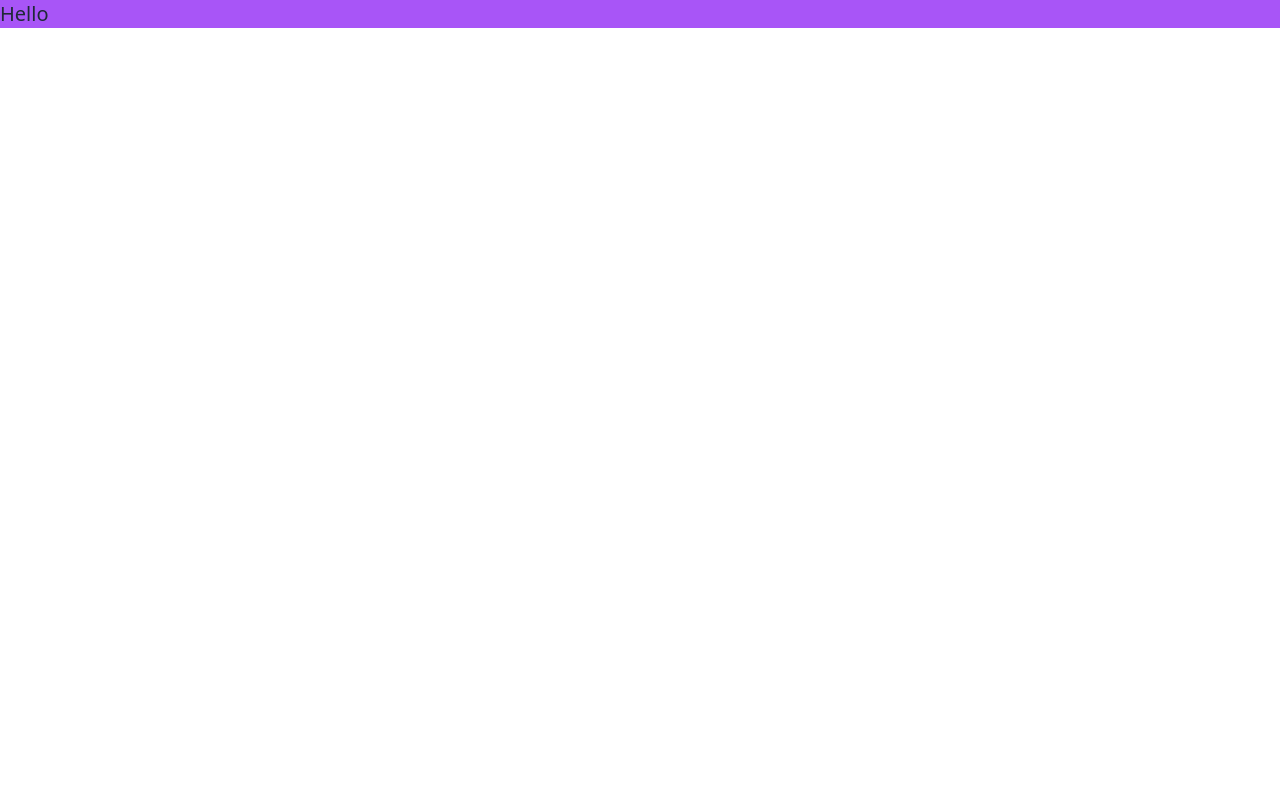
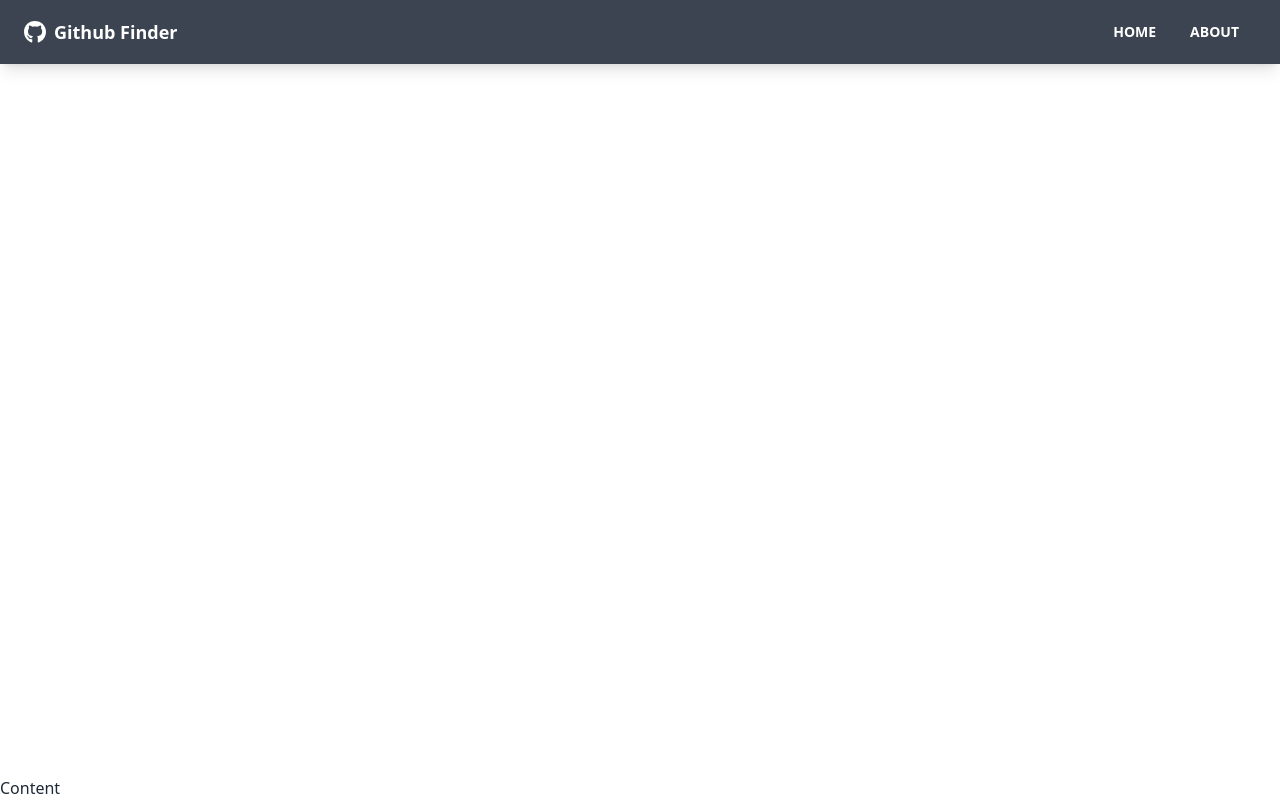
Before and after one commit to PSzkliniarz/React---GitHub-finder, a React (Create React App) app: page / in a window 1280 px wide. Built offline with nearby package versions, Linux system fonts and the light colour scheme; the HTML template or start-up script is replaced by a standard one.

Commit message:
Added navbar

```diff
--- a/package.json
+++ b/package.json
@@ -9,6 +9,8 @@
     "daisyui": "^2.15.1",
     "react": "^18.1.0",
     "react-dom": "^18.1.0",
+    "react-icons": "^4.3.1",
+    "react-router-dom": "^6.3.0",
     "react-scripts": "5.0.1",
     "web-vitals": "^2.1.4"
   },
--- a/src/App.js
+++ b/src/App.js
@@ -1,9 +1,17 @@
+import {BrowserRouter as Router, Route} from 'react-router-dom'
+import Navbar from './components/layout/Navbar';
+
 function App() {
   return (
-    <div className="bg-purple-500">
-      <h1 className='text-xl'>Hello</h1>
+    <Router>
+      <div className='flex flex-col justify-between h-screen'>
+      <Navbar />
+      <main>
+        Content
+      </main>
 
-    </div>
+      </div>
+    </Router>
   );
 }
 
--- /dev/null
+++ b/src/components/layout/Navbar.jsx
@@ -0,0 +1,39 @@
+import {FaGithub} from 'react-icons/fa'
+import {Link} from 'react-router-dom'
+import PropTypes from 'prop-types'
+
+function Navbar({title}) {
+  return (
+    <nav className='navbar mb-12 shadow-lg bg-neutral text-neutral-content'>
+        <div className='container mx-auto'>
+            <div className='flexnone px-2 mx-2'>
+                <FaGithub className='inline pr-2 text-3xl'/>
+                <Link to='/' className='text-lg font-bold align-middle'>
+                    {title}
+                </Link>
+            </div>
+
+            <div className='flex-1 px-2 mx-2'>
+                <div className='flex justify-end'>
+                    <Link to='/' className='btn btn-ghost btn-smrounded-btn'>
+                        Home
+                    </Link>
+                    <Link to='/about' className='btn btn-ghost btn-smrounded-btn'>
+                        About
+                    </Link>
+                </div>
+            </div>
+        </div>
+    </nav>
+  )
+}
+
+Navbar.defaultProps = {
+    title: 'Github Finder'
+}
+
+Navbar.propTypes = {
+    title: PropTypes.string,
+}
+
+export default Navbar
```
Also changed, not shown: 1 other file (tests, documents, lock files or other folders).
